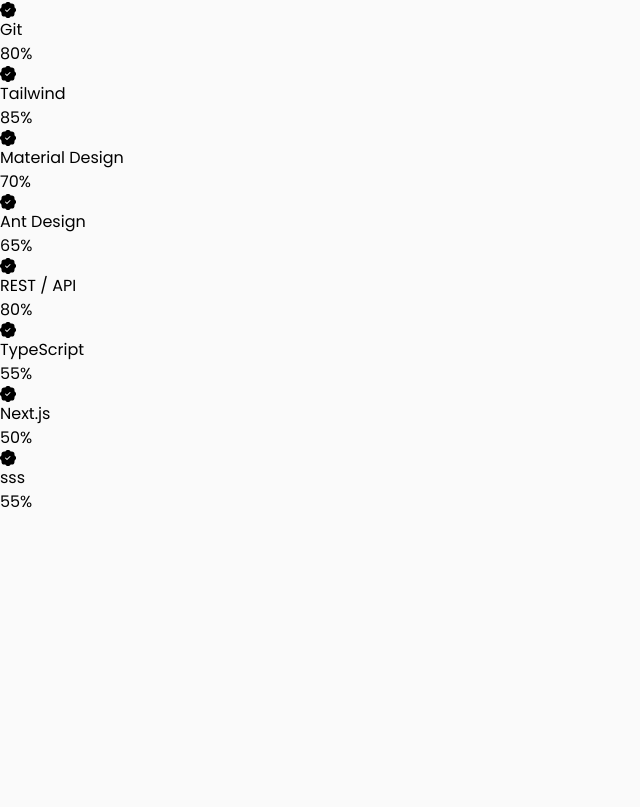
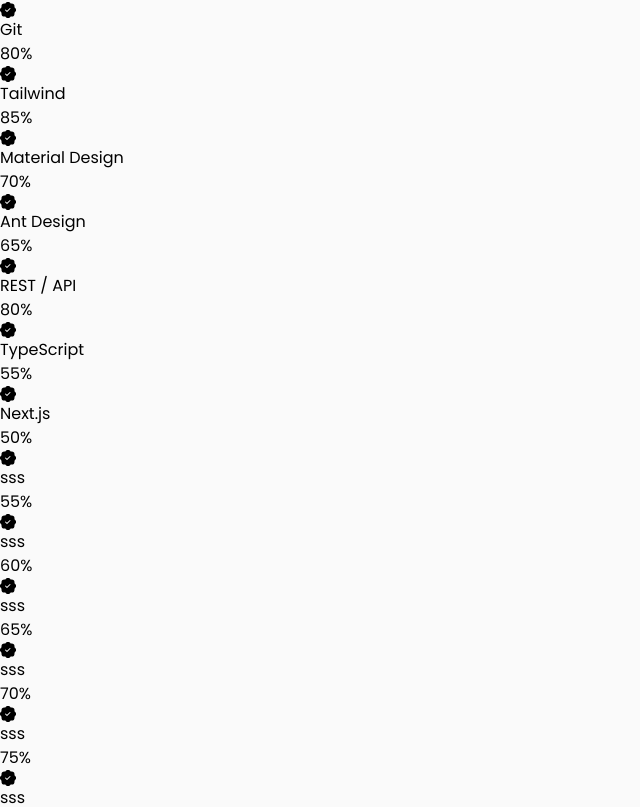
Before and after one commit to galibibr/portfolio, a React (Vite) app: page / in a window 1280 px wide. Shown: the part 1990-2797 px from the top of the page, without its empty margins (0-640 px from the left). Before the commit the page ends 2504 px from the top, so only its background shows below. Built offline with nearby package versions, Linux system fonts and the light colour scheme.

Commit message:
skills 03

```diff
--- a/src/App.jsx
+++ b/src/App.jsx
@@ -238,6 +238,96 @@
                 <p className="text-[14px] leading-[0px]">55%</p>
               </div>
             </div>
+            <div className="grid grid-cols-[auto_1fr] grid-rows-[auto_auto]">
+              <div className="col-start-1 row-start-1 row-end-2 px-[10px] flex items-center">
+                <BsFillPatchCheckFill />
+              </div>
+              <p className="col-start-2 text-[18px] font-[600]">sss</p>
+              <div className="col-start-2 row-start-2 flex items-center gap-[5px]">
+                <div className="w-full bg-[#2d2e32] p-[2px] rounded-full">
+                  <div className="rounded-full bg-white">
+                    <div
+                      className={`w-[55%] bg-[#2d2e32] p-[3px]`}></div>
+                  </div>
+                </div>
+                <p className="text-[14px] leading-[0px]">60%</p>
+              </div>
+            </div>
+            <div className="grid grid-cols-[auto_1fr] grid-rows-[auto_auto]">
+              <div className="col-start-1 row-start-1 row-end-2 px-[10px] flex items-center">
+                <BsFillPatchCheckFill />
+              </div>
+              <p className="col-start-2 text-[18px] font-[600]">sss</p>
+              <div className="col-start-2 row-start-2 flex items-center gap-[5px]">
+                <div className="w-full bg-[#2d2e32] p-[2px] rounded-full">
+                  <div className="rounded-full bg-white">
+                    <div
+                      className={`w-[55%] bg-[#2d2e32] p-[3px]`}></div>
+                  </div>
+                </div>
+                <p className="text-[14px] leading-[0px]">65%</p>
+              </div>
+            </div>
+            <div className="grid grid-cols-[auto_1fr] grid-rows-[auto_auto]">
+              <div className="col-start-1 row-start-1 row-end-2 px-[10px] flex items-center">
+                <BsFillPatchCheckFill />
+              </div>
+              <p className="col-start-2 text-[18px] font-[600]">sss</p>
+              <div className="col-start-2 row-start-2 flex items-center gap-[5px]">
+                <div className="w-full bg-[#2d2e32] p-[2px] rounded-full">
+                  <div className="rounded-full bg-white">
+                    <div
+                      className={`w-[55%] bg-[#2d2e32] p-[3px]`}></div>
+                  </div>
+                </div>
+                <p className="text-[14px] leading-[0px]">70%</p>
+              </div>
+            </div>
+            <div className="grid grid-cols-[auto_1fr] grid-rows-[auto_auto]">
+              <div className="col-start-1 row-start-1 row-end-2 px-[10px] flex items-center">
+                <BsFillPatchCheckFill />
+              </div>
+              <p className="col-start-2 text-[18px] font-[600]">sss</p>
+              <div className="col-start-2 row-start-2 flex items-center gap-[5px]">
+                <div className="w-full bg-[#2d2e32] p-[2px] rounded-full">
+                  <div className="rounded-full bg-white">
+                    <div
+                      className={`w-[55%] bg-[#2d2e32] p-[3px]`}></div>
+                  </div>
+                </div>
+                <p className="text-[14px] leading-[0px]">75%</p>
+              </div>
+            </div>
+            <div className="grid grid-cols-[auto_1fr] grid-rows-[auto_auto]">
+              <div className="col-start-1 row-start-1 row-end-2 px-[10px] flex items-center">
+                <BsFillPatchCheckFill />
+              </div>
+              <p className="col-start-2 text-[18px] font-[600]">sss</p>
+              <div className="col-start-2 row-start-2 flex items-center gap-[5px]">
+                <div className="w-full bg-[#2d2e32] p-[2px] rounded-full">
+                  <div className="rounded-full bg-white">
+                    <div
+                      className={`w-[55%] bg-[#2d2e32] p-[3px]`}></div>
+                  </div>
+                </div>
+                <p className="text-[14px] leading-[0px]">80%</p>
+              </div>
+            </div>
+            <div className="grid grid-cols-[auto_1fr] grid-rows-[auto_auto]">
+              <div className="col-start-1 row-start-1 row-end-2 px-[10px] flex items-center">
+                <BsFillPatchCheckFill />
+              </div>
+              <p className="col-start-2 text-[18px] font-[600]">sss</p>
+              <div className="col-start-2 row-start-2 flex items-center gap-[5px]">
+                <div className="w-full bg-[#2d2e32] p-[2px] rounded-full">
+                  <div className="rounded-full bg-white">
+                    <div
+                      className={`w-[55%] bg-[#2d2e32] p-[3px]`}></div>
+                  </div>
+                </div>
+                <p className="text-[14px] leading-[0px]">75%</p>
+              </div>
+            </div>
           </div>
         </div>
       </section>
```
